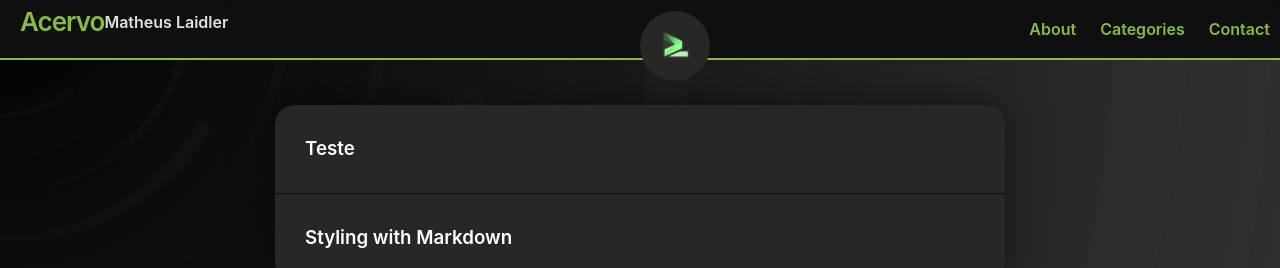
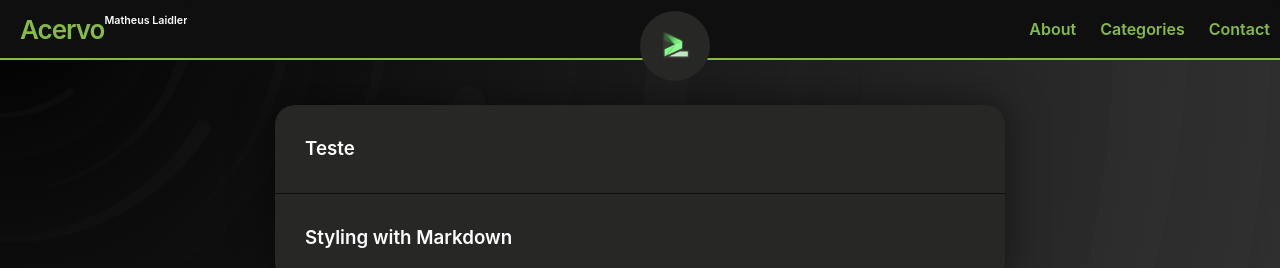
Before and after one commit to matheuslaidler/WayOfSec-Welcome-Theme, a Jekyll site: the page built from index.md, in a window 1280 px wide. Shown: the top 268 px of the page. Built offline with Jekyll 4.4.1, drawn with Linux system fonts in a browser that asks for light colours.

Commit message:
Update header.html

```diff
--- a/_includes/header.html
+++ b/_includes/header.html
@@ -2,8 +2,8 @@
   {%- assign default_paths = site.pages | map: "path" -%}
   {%- assign page_paths = site.header_pages | default: default_paths -%}
   {%- assign titles_size = site.pages | map: 'title' | join: '' | size -%}
-  <a class="site-title" rel="author" href="{{ "/" | relative_url }}"><p class="title is-2">{{ site.title | escape }}</p></a>
-  <center><p class="subtitle is-6"> Matheus Laidler </p></center>
+  <a class="site-title" rel="author" href="{{ "/" | relative_url }}">{{ site.title | escape }}</a>
+  <span class="menu-icon"><center><h6> Matheus Laidler </h6></center></span>
   {%- if titles_size > 0 -%}
     <nav class="site-nav">
       <input type="checkbox" id="nav-trigger" class="nav-trigger" />
```
